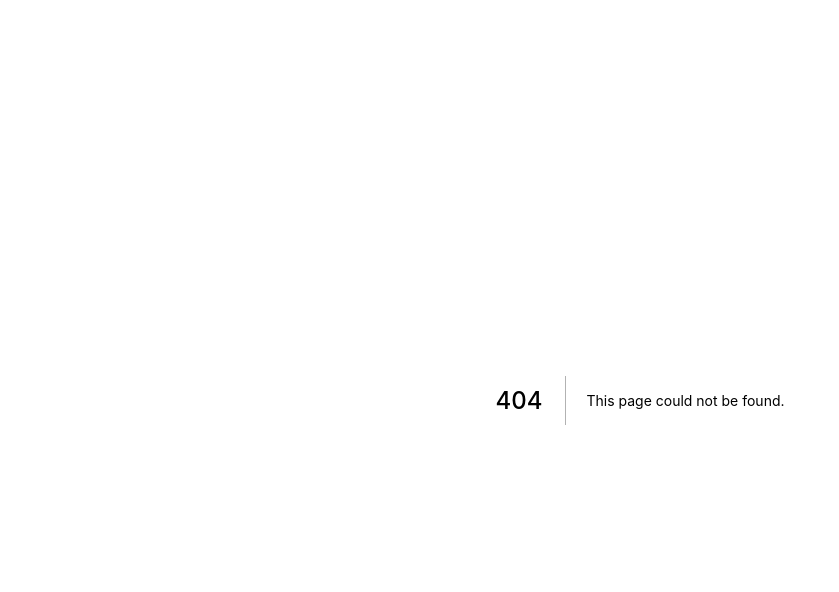
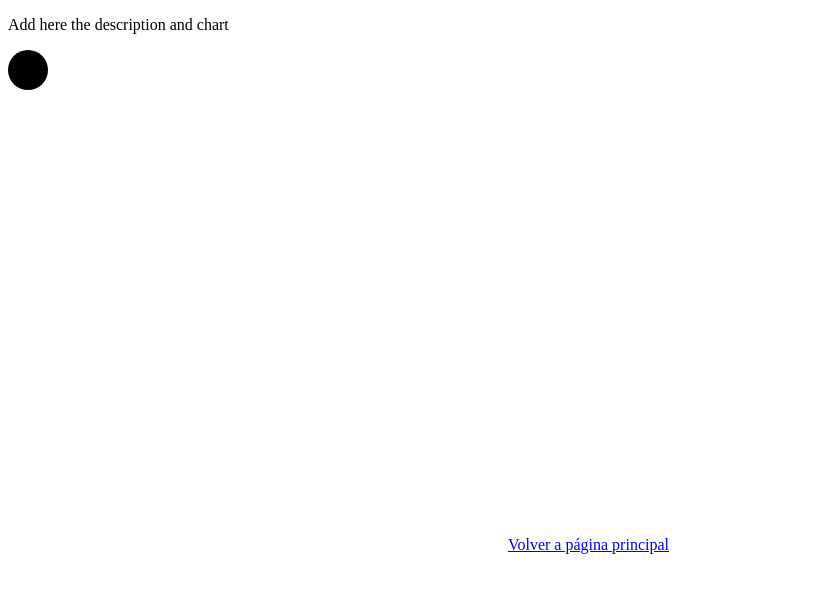
Before and after one commit to Lemoncode/charts, a Next.js app: page /espana-covid-marzo in a window 1280 px wide. Before the commit this address had no page. Shown: the top 592 px of the page, without its empty margins (0-839 px from the left). Built offline with nearby package versions, Linux system fonts and the light colour scheme.

Commit message:
d3 integrated with react classic mode

```diff
--- /dev/null
+++ b/pages/espana-covid-marzo.tsx
@@ -0,0 +1,32 @@
+import * as React from "react";
+import Link from "next/link";
+import * as d3 from "d3";
+
+export default function SpainCovidChart() {
+  const refSvgDomNode = React.useRef<SVGSVGElement>(null);
+
+  // This could be moved outside the component
+  // is just pure d3js
+  const createChart = (svg: SVGSVGElement) => {
+    d3.select(svg).append("circle").attr("r", 20).attr("cx", 20).attr("cy", 20);
+  };
+
+  React.useEffect(() => {
+    createChart(refSvgDomNode.current);
+  }, []);
+
+  return (
+    <div>
+      <p>Add here the description and chart</p>
+
+      <svg
+        ref={(node) => (refSvgDomNode.current = node)}
+        width="500"
+        height="500"
+      ></svg>
+      <Link href="/index">
+        <a>Volver a página principal</a>
+      </Link>
+    </div>
+  );
+}
```
Also changed, not shown: pages/españa-covid-marzo.tsx (deleted, +0 -12 lines).
